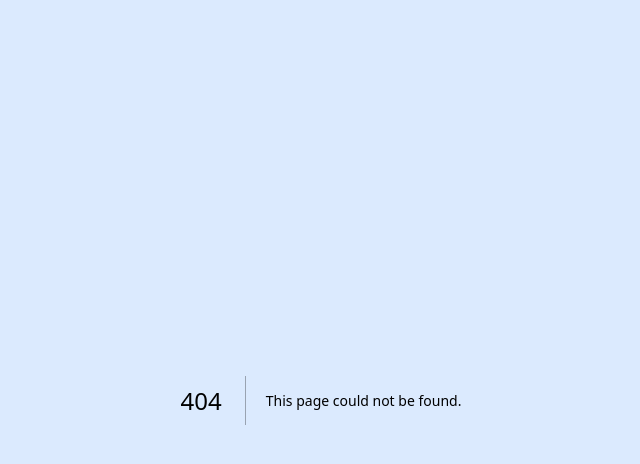
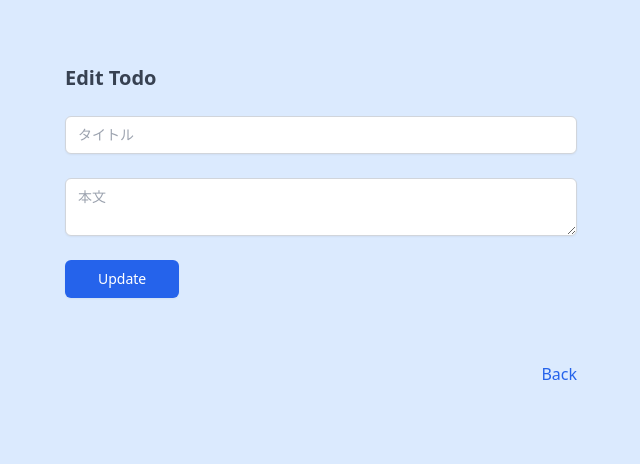
Before and after one commit to ryohei8/todo_nextjs_rails, a Next.js app in the folder frontend/: page /todos/1/edit in a window 1280 px wide. Before the commit this address had no page. Shown: the top 464 px of the page, without its empty margins (319-959 px from the left). Built offline with nearby package versions, Linux system fonts and the light colour scheme; no server answers.

Commit message:
Create editing todo page

```diff
--- /dev/null
+++ b/frontend/components/EditTodoForm.tsx
@@ -0,0 +1,83 @@
+import React, { useEffect, useState } from "react";
+import { useRouter } from "next/router";
+import axios from "axios";
+
+type EditTodoFormProps = {
+  id: number;
+};
+
+// Todoを編集するフォーム
+const EditTodoForm = ({ id }: EditTodoFormProps) => {
+  const router = useRouter();
+
+  // フォームの入力値を管理するState
+  const [title, setTitle] = useState('');
+  const [content, setContent] = useState('');
+
+  // idが変更されたら（Todo編集ページを開いたら）Todoを取得して、フォームの初期値を設定する
+  useEffect(() => {
+    // idが存在しない場合は、処理を中断する
+    const fetchTodo = async () => {
+      try {
+        // idを元にtodoを取得する
+        const res = await axios.get(`http://localhost:3000/todos/${id}`);
+
+        // フォームの初期値を設定する、{}はオブジェクトの分割代入
+        const { title, content } = res.data;
+        setTitle(title);
+        setContent(content);
+      } catch(err) {
+        console.log(err);
+      }
+    };
+    // idが存在する場合は、todoを取得する
+    if (id) {
+      fetchTodo();
+    }
+  }, [id]);
+
+  // フォームの入力値を更新する関数
+  const handleSubmit = async (e: React.FormEvent) => {
+    e.preventDefault();
+    try {
+      // APIを呼び出してtodoを更新する
+      await axios.put(`http://localhost:3000/todos/${id}`, { todo: {title, content }});
+
+      router.push(`/todos/${id}`);
+    } catch(error) {
+      console.error(error);
+    }
+  };
+
+  return (
+    <div className="space-y-6 py-16">
+      <form
+        onSubmit={handleSubmit}
+        className="space-y-6"
+      >
+        <label className="block text-xl font-bold text-gray-700">Edit Todo</label>
+        <input
+          type="text"
+          value={title}
+          onChange={(e) => setTitle(e.target.value)}
+          placeholder="タイトル"
+          className="block w-full py-2 pl-3 pr-4 text-base border border-gray-300 rounded-md shadow-sm focus:outline-none focus:ring-gray-500 focus:border-gray-500 sm:text-sm"
+        />
+        <textarea
+          value={content}
+          onChange={(e) => setContent(e.target.value)}
+          placeholder="本文"
+          className="mt-1 block w-full border border-gray-300 rounded-md shadow-sm py-2 px-3 focus:outline-none focus:ring-gray-500 focus:border-gray-500 sm:text-sm"
+        />
+        <button
+          typeof="submit"
+          className="mt-3 ml-auto-flex justify-center py-2 px-8 border border-transparent rounded-md shadow-sm text-sm font-medium text-white bg-blue-600 hover:bg-blue-700 focus:outline-none focus:ring-2 focus:ring-offset-2 focus:ring-blue-500"
+        >
+          Update
+        </button>
+      </form>
+    </div>
+  );
+};
+
+export default EditTodoForm;
--- /dev/null
+++ b/frontend/pages/todos/[id]/edit.tsx
@@ -0,0 +1,30 @@
+import { useRouter } from "next/router";
+import Link from "next/link";
+import EditTodoForm from "@/components/EditTodoForm";
+
+const EditTodoPage = () => {
+  // Next.jsのuseRouterを使って、URLのクエリパラペータを取得します
+  const router = useRouter();
+  const { id } = router.query;
+
+  // クエリパラメータが取得できるまで、Loading...を表示します
+  if(!id){
+    return <div>Loading...</div>
+  }
+
+  return (
+    <div className="flex justify-center items-center">
+      <div className="flex flex-col w-3/4 max-w-lg">
+      <EditTodoForm id={parseInt(id as string)} />
+      <Link
+        href="/"
+        className="ml-auto font-medium text-blue-600 hover:bg-blue-300 focus:outline-none"
+      >
+        Back
+      </Link>
+      </div>
+    </div>
+  )
+};
+
+export default EditTodoPage;
--- a/frontend/pages/todos/[id]/index.tsx
+++ b/frontend/pages/todos/[id]/index.tsx
@@ -45,6 +45,11 @@
         <label className="block text-xl font-bold text-gray700">Todo</label>
         <Todo todo={todo} />{/* todoDetailsコンポーネントのtodo ステートを子コンポーネントのTodoコンポーネントに渡す */}
         <div className="flex justify-end">
+          <Link
+            href={`/todos/${id}/edit`}
+            className="mt-auto font-medium text-blue-600 hover:bg-blue-300 focus:outline-none mr-12">
+            Edit
+          </Link>
           <Link href="/" className="mt-auto font-medium text-blue-600 hover:bg-blue-300 focus:outline-none">
             Back
           </Link>
```
